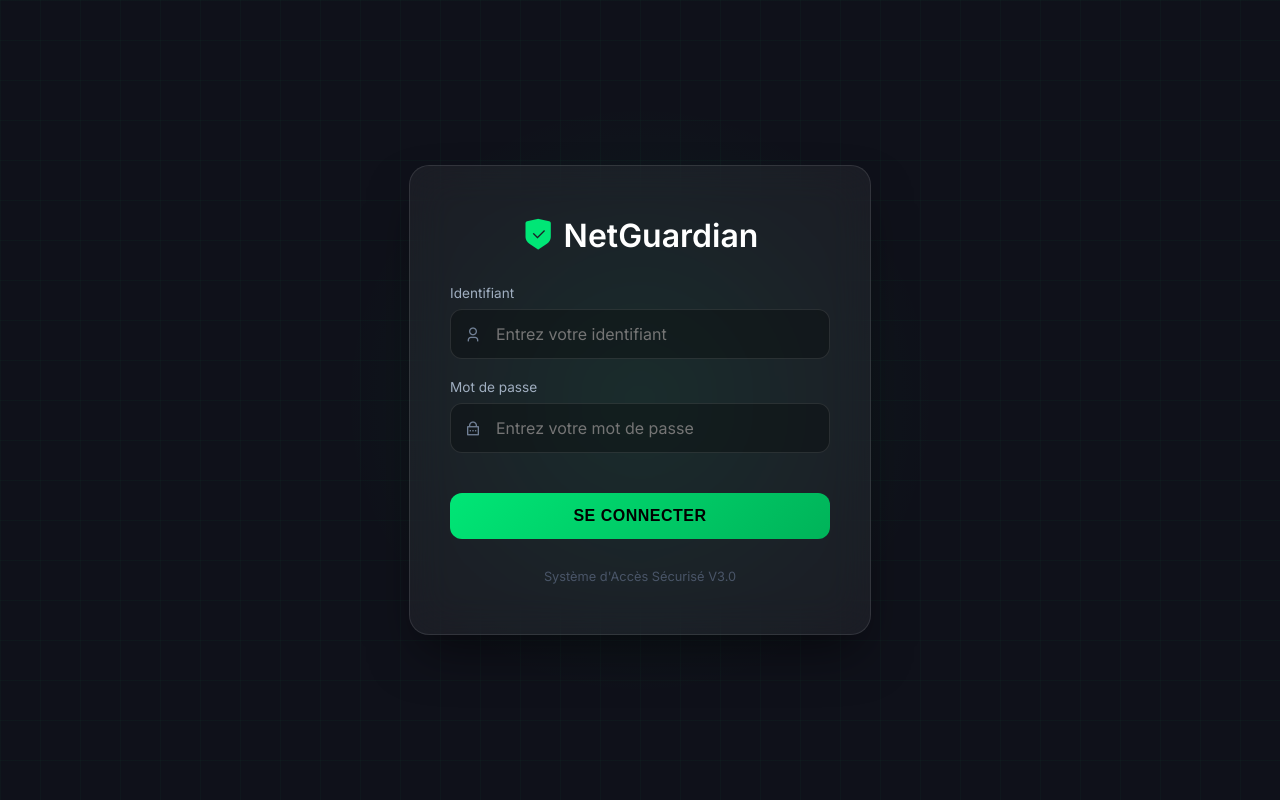
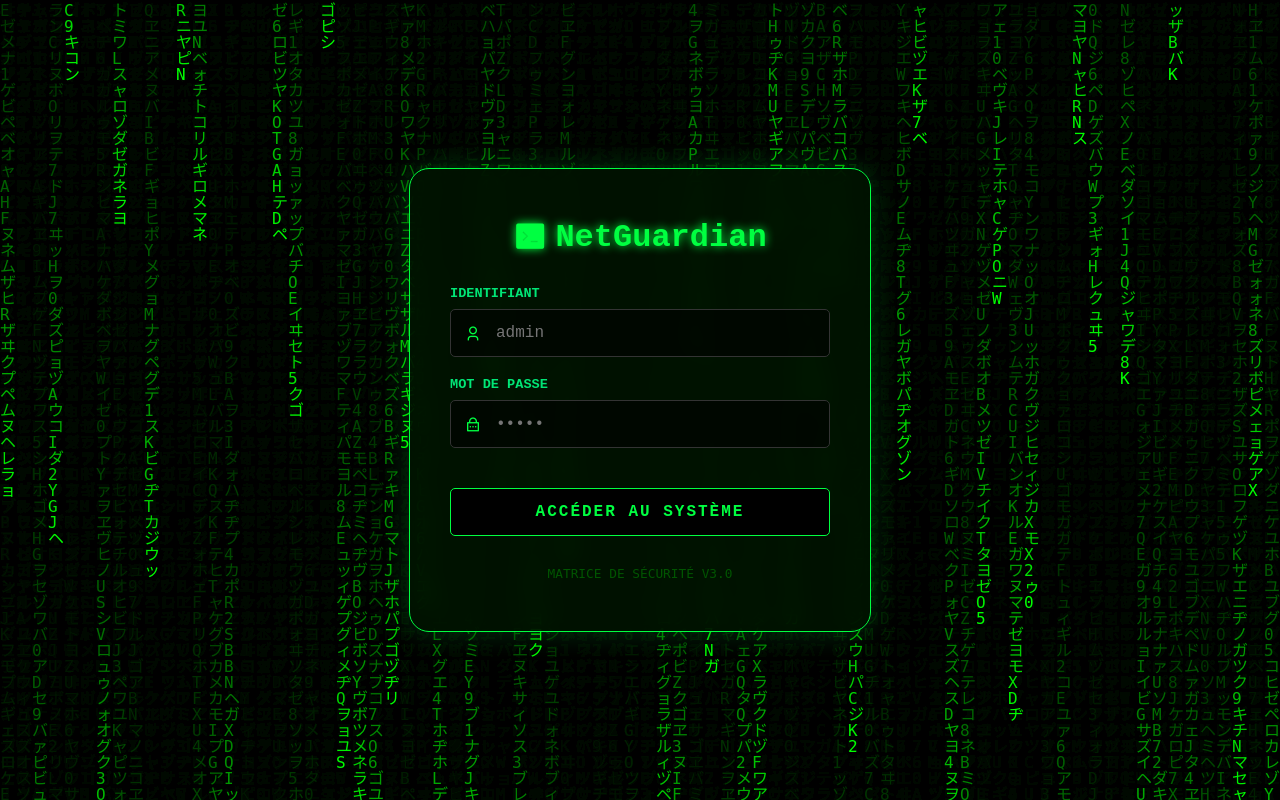
Before and after one commit to Marcelass1/NetGuardian, a Flask app: page /login in a window 1280 px wide. Run offline with Flask 3, Linux system fonts and the light colour scheme.

Commit message:
Added Matrix Rain Effect to Login Page

```diff
--- a/templates/login.html
+++ b/templates/login.html
@@ -9,10 +9,9 @@
     <link href="https://cdn.jsdelivr.net/npm/remixicon@3.5.0/fonts/remixicon.css" rel="stylesheet">
     <style>
         :root {
-            --primary: #00e676;
-            --bg-color: #0f111a;
-            --glass: rgba(255, 255, 255, 0.05);
-            --border: rgba(255, 255, 255, 0.1);
+            --primary: #00ff41;
+            /* classic matrix green */
+            --bg-color: #000000;
         }
 
         body {
@@ -20,10 +19,6 @@
             padding: 0;
             font-family: 'Inter', sans-serif;
             background-color: var(--bg-color);
-            background-image:
-                linear-gradient(rgba(0, 230, 118, 0.03) 1px, transparent 1px),
-                linear-gradient(90deg, rgba(0, 230, 118, 0.03) 1px, transparent 1px);
-            background-size: 40px 40px;
             height: 100vh;
             display: flex;
             align-items: center;
@@ -32,27 +27,25 @@
             position: relative;
         }
 
-        /* Subtle Glow in Center */
-        body::before {
-            content: '';
+        /* MATRIX CANVAS */
+        #matrix-canvas {
             position: absolute;
-            width: 600px;
-            height: 600px;
-            background: radial-gradient(circle, rgba(0, 230, 118, 0.08) 0%, transparent 70%);
-            top: 50%;
-            left: 50%;
-            transform: translate(-50%, -50%);
+            top: 0;
+            left: 0;
+            width: 100%;
+            height: 100%;
             z-index: 0;
         }
 
         .login-card {
-            background: var(--glass);
-            backdrop-filter: blur(20px);
-            -webkit-backdrop-filter: blur(20px);
+            background: rgba(0, 20, 0, 0.85);
+            /* Dark Green Tint */
+            backdrop-filter: blur(10px);
+            -webkit-backdrop-filter: blur(10px);
             padding: 50px 40px;
             border-radius: 20px;
-            border: 1px solid var(--border);
-            box-shadow: 0 25px 50px -12px rgba(0, 0, 0, 0.5);
+            border: 1px solid var(--primary);
+            box-shadow: 0 0 30px rgba(0, 255, 65, 0.2);
             width: 100%;
             max-width: 380px;
             z-index: 1;
@@ -61,23 +54,21 @@
         }
 
         .login-card:hover {
-            transform: translateY(-5px);
-            border-color: rgba(0, 230, 118, 0.3);
+            transform: scale(1.02);
+            box-shadow: 0 0 50px rgba(0, 255, 65, 0.4);
         }
 
         .logo {
             font-size: 2rem;
-            color: white;
+            color: var(--primary);
             font-weight: 700;
             margin-bottom: 30px;
             display: flex;
             align-items: center;
             justify-content: center;
             gap: 10px;
-        }
-
-        .logo i {
-            color: var(--primary);
+            text-shadow: 0 0 10px var(--primary);
+            font-family: 'Courier New', monospace;
         }
 
         .form-group {
@@ -88,10 +79,11 @@
 
         .form-group label {
             display: block;
-            color: #a0aec0;
+            color: #00e676;
             font-size: 0.85rem;
             margin-bottom: 8px;
-            font-weight: 500;
+            font-weight: 600;
+            font-family: 'Courier New', monospace;
         }
 
         .input-wrapper {
@@ -103,84 +95,77 @@
             left: 15px;
             top: 50%;
             transform: translateY(-50%);
-            color: #718096;
+            color: var(--primary);
             transition: 0.3s;
         }
 
         input {
             width: 100%;
             padding: 14px 14px 14px 45px;
-            /* Space for icon */
-            background: rgba(0, 0, 0, 0.3);
-            border: 1px solid var(--border);
-            border-radius: 12px;
-            color: white;
+            background: rgba(0, 0, 0, 0.6);
+            border: 1px solid #333;
+            border-radius: 5px;
+            color: var(--primary);
             font-size: 1rem;
             box-sizing: border-box;
             transition: 0.3s;
-            font-family: 'Inter', sans-serif;
+            font-family: 'Courier New', monospace;
         }
 
         input:focus {
             outline: none;
             border-color: var(--primary);
-            background: rgba(0, 0, 0, 0.5);
-            box-shadow: 0 0 0 4px rgba(0, 230, 118, 0.1);
-        }
-
-        input:focus+i {
-            color: var(--primary);
+            box-shadow: 0 0 15px rgba(0, 255, 65, 0.3);
         }
 
         .btn-login {
             width: 100%;
             padding: 14px;
-            background: linear-gradient(135deg, #00e676 0%, #00b359 100%);
-            color: #000;
+            background: #000;
+            color: var(--primary);
             font-weight: 700;
-            border: none;
-            border-radius: 12px;
+            border: 1px solid var(--primary);
+            border-radius: 5px;
             font-size: 1rem;
             cursor: pointer;
             transition: 0.3s;
             margin-top: 20px;
             text-transform: uppercase;
-            letter-spacing: 0.5px;
+            letter-spacing: 2px;
+            font-family: 'Courier New', monospace;
         }
 
         .btn-login:hover {
-            opacity: 0.9;
-            transform: translateY(-2px);
-            box-shadow: 0 10px 20px rgba(0, 230, 118, 0.2);
+            background: var(--primary);
+            color: black;
+            box-shadow: 0 0 20px var(--primary);
         }
 
         .error-msg {
             color: #ff5252;
-            background: rgba(255, 82, 82, 0.1);
+            background: rgba(255, 0, 0, 0.1);
             padding: 10px;
-            border-radius: 8px;
-            font-size: 0.9rem;
+            font-family: monospace;
+            border: 1px solid #ff5252;
             margin-bottom: 20px;
-            border: 1px solid rgba(255, 82, 82, 0.2);
-            display: flex;
-            align-items: center;
-            justify-content: center;
-            gap: 8px;
         }
 
         footer {
             margin-top: 30px;
-            color: #4a5568;
+            color: #005500;
             font-size: 0.8rem;
+            font-family: monospace;
         }
     </style>
 </head>
 
 <body>
 
+    <canvas id="matrix-canvas"></canvas>
+
     <div class="login-card">
         <div class="logo">
-            <i class="ri-shield-check-fill"></i> NetGuardian
+            <i class="ri-terminal-box-fill"></i> NetGuardian
         </div>
 
         {% if error %}
@@ -191,30 +176,75 @@
 
         <form method="POST">
             <div class="form-group">
-                <label>Identifiant</label>
+                <label>IDENTIFIANT</label>
                 <div class="input-wrapper">
-                    <input type="text" name="username" placeholder="Entrez votre identifiant" required
-                        autocomplete="off">
+                    <input type="text" name="username" placeholder="admin" required autocomplete="off">
                     <i class="ri-user-3-line"></i>
                 </div>
             </div>
 
             <div class="form-group">
-                <label>Mot de passe</label>
+                <label>MOT DE PASSE</label>
                 <div class="input-wrapper">
-                    <input type="password" name="password" placeholder="Entrez votre mot de passe" required>
+                    <input type="password" name="password" placeholder="•••••" required>
                     <i class="ri-lock-password-line"></i>
                 </div>
             </div>
 
-            <button type="submit" class="btn-login">Se Connecter</button>
+            <button type="submit" class="btn-login">ACCÉDER AU SYSTÈME</button>
         </form>
 
         <footer>
-            Système d'Accès Sécurisé V3.0
+            MATRICE DE SÉCURITÉ V3.0
         </footer>
     </div>
 
+    <script>
+        const canvas = document.getElementById('matrix-canvas');
+        const ctx = canvas.getContext('2d');
+
+        canvas.width = window.innerWidth;
+        canvas.height = window.innerHeight;
+
+        const katakana = 'アァカサタナハマヤャラワガザダバパイィキシチニヒミリヰギジヂビピウゥクスツヌフムユュルグズブヅプエェケセテネヘメレヱゲゼデベペオォコソトノホモヨョロヲゴゾドボポヴッン';
+        const latin = 'ABCDEFGHIJKLMNOPQRSTUVWXYZ';
+        const nums = '0123456789';
+        const alphabet = katakana + latin + nums;
+
+        const fontSize = 16;
+        const columns = canvas.width / fontSize;
+
+        const rainDrops = [];
+
+        for (let x = 0; x < columns; x++) {
+            rainDrops[x] = 1;
+        }
+
+        const draw = () => {
+            ctx.fillStyle = 'rgba(0, 0, 0, 0.05)';
+            ctx.fillRect(0, 0, canvas.width, canvas.height);
+
+            ctx.fillStyle = '#0F0';
+            ctx.font = fontSize + 'px monospace';
+
+            for (let i = 0; i < rainDrops.length; i++) {
+                const text = alphabet.charAt(Math.floor(Math.random() * alphabet.length));
+                ctx.fillText(text, i * fontSize, rainDrops[i] * fontSize);
+
+                if (rainDrops[i] * fontSize > canvas.height && Math.random() > 0.975) {
+                    rainDrops[i] = 0;
+                }
+                rainDrops[i]++;
+            }
+        };
+
+        setInterval(draw, 30);
+
+        window.addEventListener('resize', () => {
+            canvas.width = window.innerWidth;
+            canvas.height = window.innerHeight;
+        });
+    </script>
 </body>
 
 </html>
```
